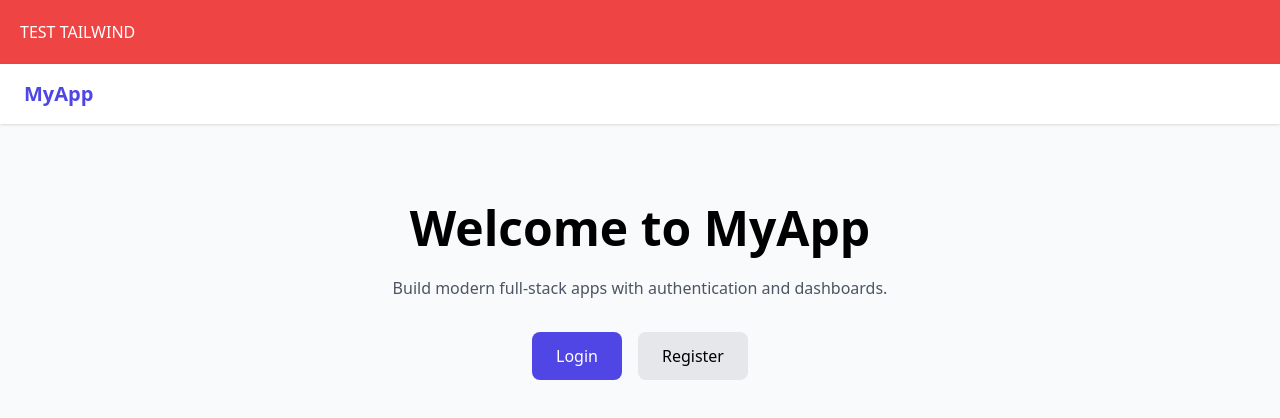
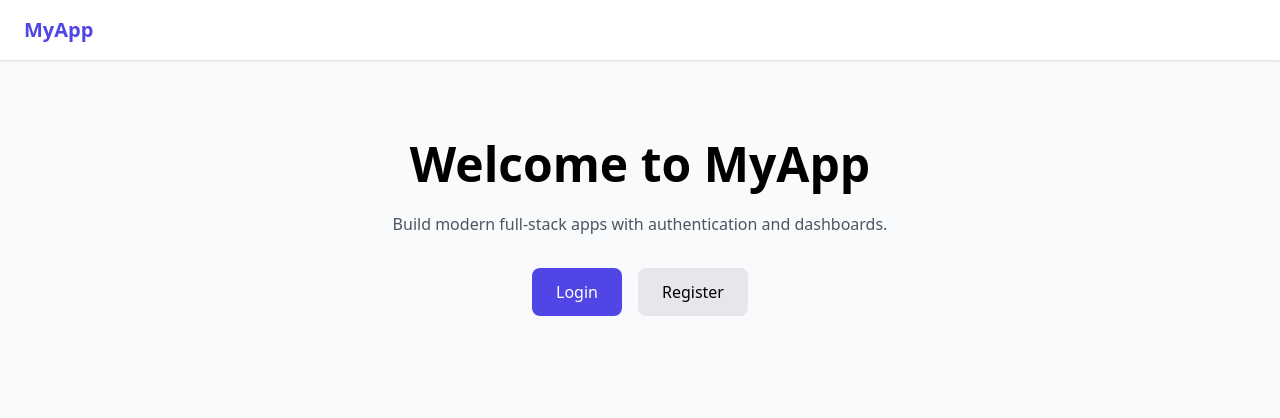
Before and after one commit to Yashwanth-57/DemoProject, a React (Vite) app in the folder DemoFrontend/: page / in a window 1280 px wide. Shown: the top 418 px of the page. Built offline with nearby package versions, Linux system fonts and the light colour scheme.

Commit message:
removed unwanted code form app.jsx

```diff
--- a/DemoFrontend/src/App.jsx
+++ b/DemoFrontend/src/App.jsx
@@ -8,10 +8,8 @@ import Login from "./pages/Login";
 function App() {
   return (
 
-    <>
-    <div className="bg-red-500 text-white p-5">
-  TEST TAILWIND
-</div>
+
+
     <BrowserRouter>
       <Routes>
         {/* Public Route */}
@@ -31,7 +29,7 @@ function App() {
         />
       </Routes>
     </BrowserRouter>
-    </>
+
   );
 }
 
```
